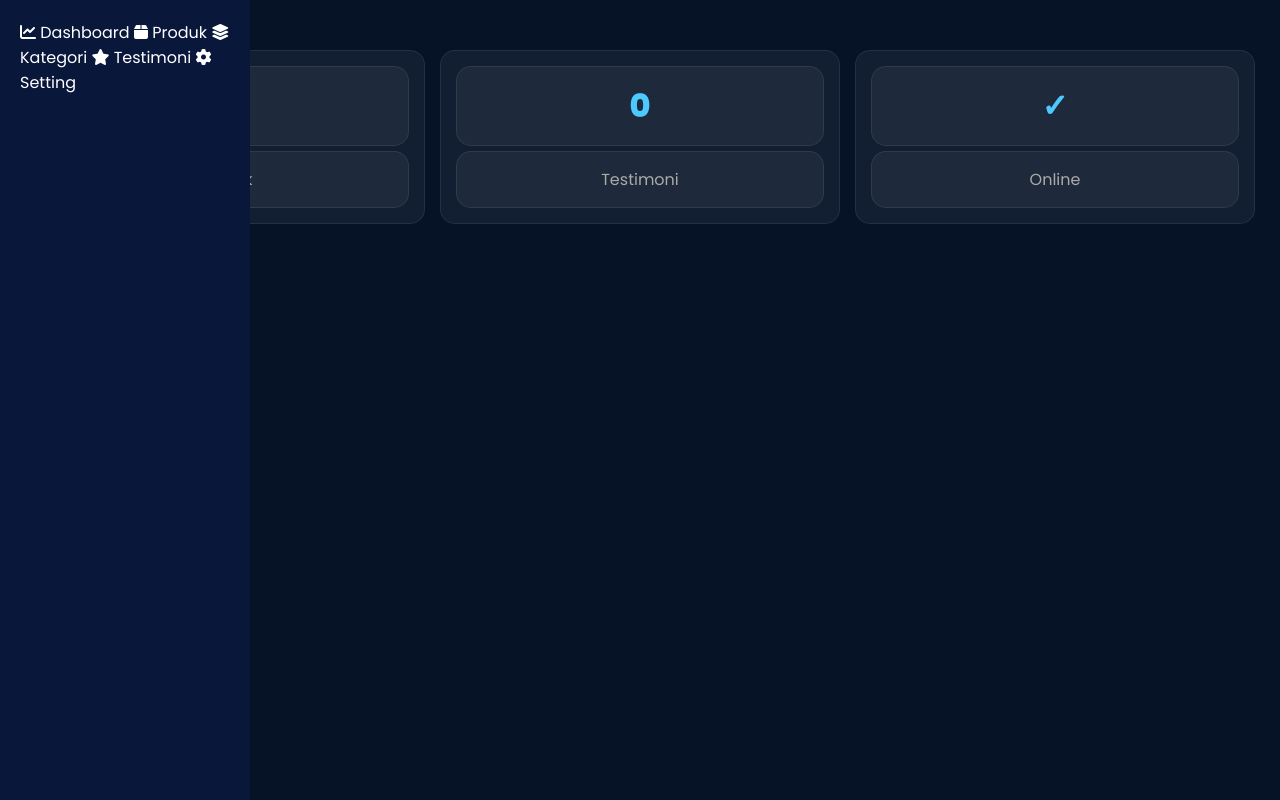
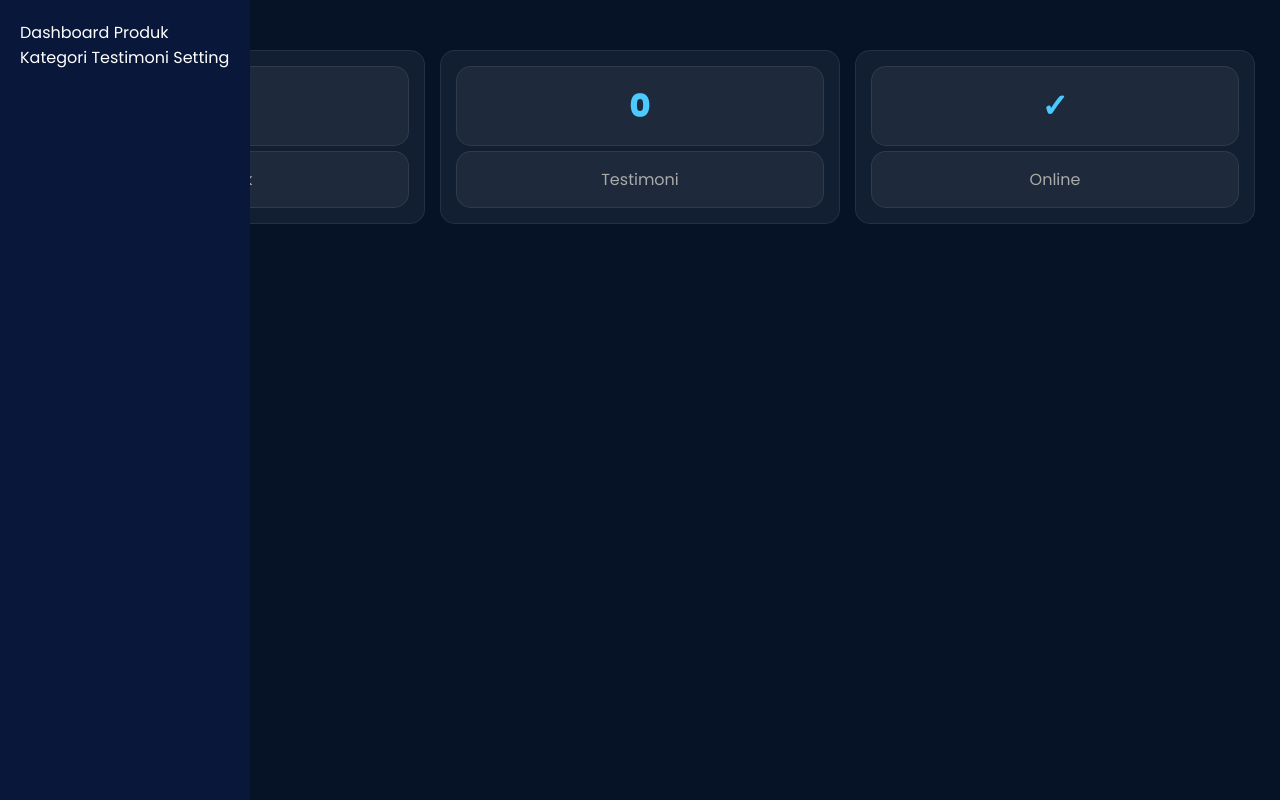
Before and after one commit to yamzzreal/yamzzmarket, a plain HTML site: page admin.html in a window 1280 px wide. Drawn offline with Linux system fonts and the light colour scheme; no server answers; sample sign-in values are in the browser's storage.

Commit message:
Refactor sidebar links in admin.html

```diff
--- a/admin.html
+++ b/admin.html
@@ -607,35 +607,17 @@ background-position:-200% 0;
 
 <div class="admin-container">
 
+<body>
+
 <div class="sidebar">
 
-    <a class="active" onclick="showPage('dashboard')">
-        <i class="fa-solid fa-chart-line"></i>
-        Dashboard
-    </a>
-
-    <a onclick="showPage('produk')">
-        <i class="fa-solid fa-box"></i>
-        Produk
-    </a>
-
-    <a onclick="showPage('kategori')">
-        <i class="fa-solid fa-layer-group"></i>
-        Kategori
-    </a>
-
-    <a onclick="showPage('testimoni')">
-        <i class="fa-solid fa-star"></i>
-        Testimoni
-    </a>
-
-    <a onclick="showPage('setting')">
-        <i class="fa-solid fa-gear"></i>
-        Setting
-    </a>
+    <a onclick="showPage('dashboard')">Dashboard</a>
+    <a onclick="showPage('produk')">Produk</a>
+    <a onclick="showPage('kategori')">Kategori</a>
+    <a onclick="showPage('testimoni')">Testimoni</a>
+    <a onclick="showPage('setting')">Setting</a>
 
 </div>
-
 <div id="dashboard" class="page active">
 
 <div class="dashboard-stats">
```
